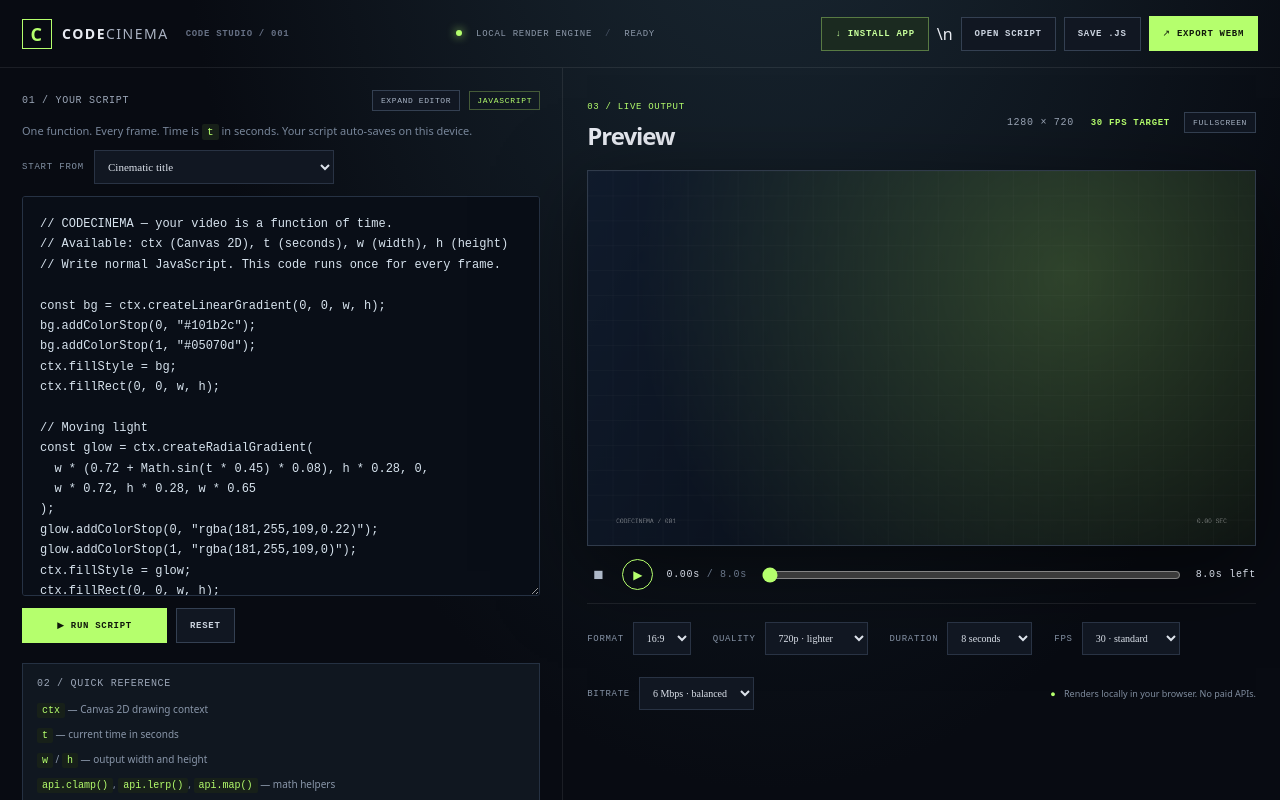
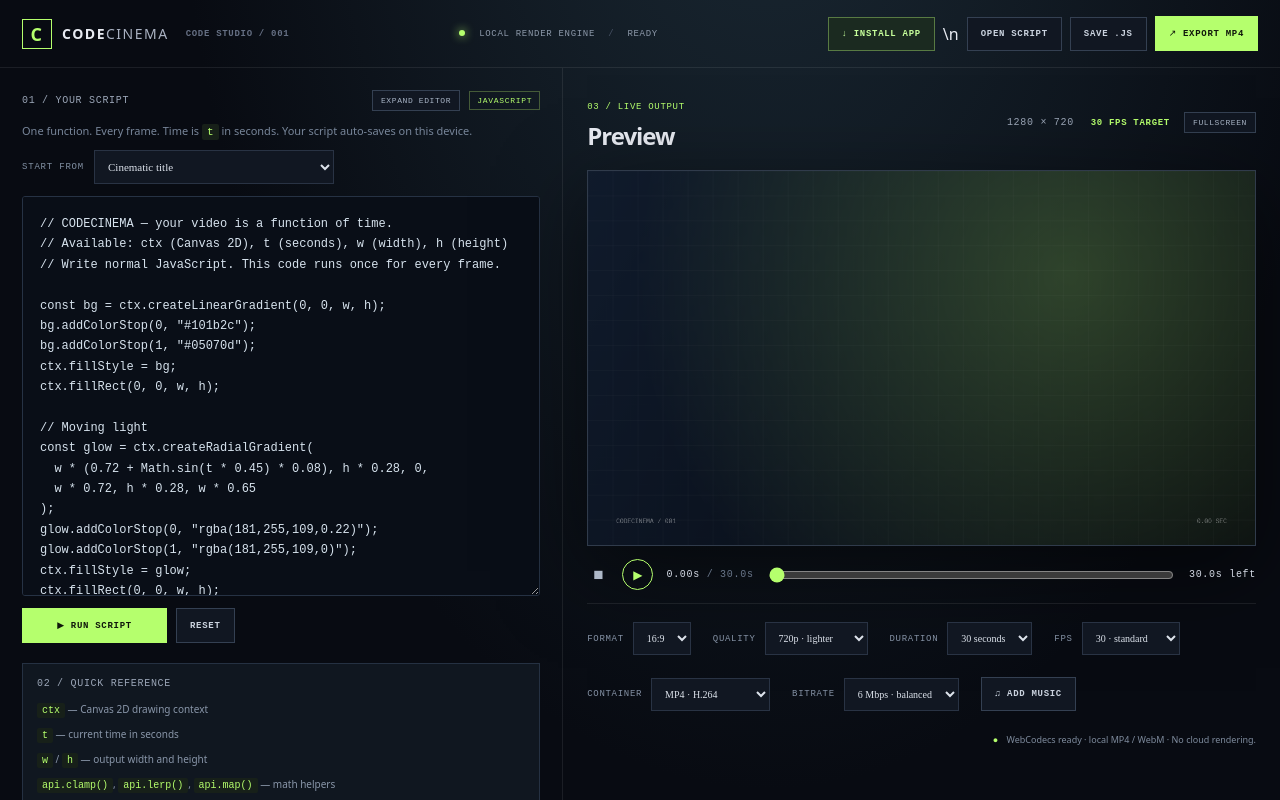
Before and after one commit to justaskaspire/CODECINEMA, a React (Vite) app: page / in a window 1280 px wide. Shown: the top 800 px of the page. Built offline with nearby package versions, Linux system fonts and the light colour scheme.

Commit message:
Upgrade studio export to MP4 WebM and audio

```diff
--- a/src/App.tsx
+++ b/src/App.tsx
@@ -1,4 +1,5 @@
 import { useCallback, useEffect, useRef, useState } from "react";
+import { renderExport, type ExportContainer } from "./mediaExport";
 
 const starterCode = `// CODECINEMA — your video is a function of time.
 // Available: ctx (Canvas 2D), t (seconds), w (width), h (height)
@@ -157,7 +158,7 @@ function scriptError(error: unknown): string {
 export default function App() {
   const [code, setCode] = useState(() => { try { return localStorage.getItem("codec-2026-script") || starterCode; } catch { return starterCode; } });
   const [example, setExample] = useState("Cinematic title");
-  const [duration, setDuration] = useState(8);
+  const [duration, setDuration] = useState(30);
   const [format, setFormat] = useState("16:9");
   const [quality, setQuality] = useState("720p");
   const [running, setRunning] = useState(false);
@@ -169,6 +170,10 @@ export default function App() {
   const [previewExpanded, setPreviewExpanded] = useState(false);
   const [bitrate, setBitrate] = useState(6);
   const [fps, setFps] = useState(30);
+  const [container, setContainer] = useState<ExportContainer>("mp4");
+  const [audioFile, setAudioFile] = useState<File | null>(null);
+  const [renderProgress, setRenderProgress] = useState(0);
+  const [webCodecsAvailable, setWebCodecsAvailable] = useState(false);
   const [installPrompt, setInstallPrompt] = useState<(Event & { prompt: () => Promise<void>; userChoice?: Promise<{ outcome: string }> }) | null>(null);
   const [isInstalled, setIsInstalled] = useState(false);
   const canvasRef = useRef<HTMLCanvasElement>(null);
@@ -178,10 +183,7 @@ export default function App() {
   const startRef = useRef(0);
   const lastFrameAtRef = useRef(0);
   const elapsedRef = useRef(0);
-  const recorderRef = useRef<MediaRecorder | null>(null);
-  const streamRef = useRef<MediaStream | null>(null);
-  const exportCancelledRef = useRef(false);
-  const exportFailedRef = useRef(false);
+  const cancelExportRef = useRef(false);
   const formats: Record<string, [number, number]> = {
     "16:9": quality === "720p" ? [1280, 720] : [1920, 1080],
     "9:16": quality === "720p" ? [720, 1280] : [1080, 1920],
@@ -191,6 +193,7 @@ export default function App() {
   const [width, height] = formats[format];
 
   useEffect(() => {
+    setWebCodecsAvailable("VideoEncoder" in window);
     setIsInstalled(window.matchMedia("(display-mode: standalone)").matches || (navigator as Navigator & { standalone?: boolean }).standalone === true);
     const onPrompt = (event: Event) => {
       event.preventDefault();
@@ -238,10 +241,6 @@ export default function App() {
     } catch (e) {
       setError(scriptError(e));
       setRunning(false);
-      if (recorderRef.current?.state === "recording") {
-        exportFailedRef.current = true;
-        try { recorderRef.current.stop(); } catch { /* recorder cleanup follows */ }
-      }
       setStatus("SCRIPT ERROR");
     }
   }, []);
@@ -310,90 +309,74 @@ export default function App() {
     setStatus("PAUSED");
   };
   const stop = () => {
-    const wasExporting = exporting;
-    if (wasExporting) {
-      exportCancelledRef.current = true;
-      const recorder = recorderRef.current;
-      if (recorder && recorder.state !== "inactive") {
-        try { recorder.stop(); } catch { /* onstop/error cleanup handles the stream */ }
-      } else {
-        streamRef.current?.getTracks().forEach(track => track.stop());
-        streamRef.current = null;
-        recorderRef.current = null;
-        setExporting(false);
-      }
+    if (exporting) {
+      cancelExportRef.current = true;
+      setStatus("CANCELLING EXPORT…");
+      return;
     }
     setRunning(false);
     elapsedRef.current = 0;
     setElapsed(0);
     drawFrame(0);
-    setStatus(wasExporting ? "CANCELLING EXPORT…" : "READY");
+    setStatus("READY");
   };
   const exportVideo = async () => {
     const canvas = canvasRef.current;
-    if (exporting) return;
-    if (!canvas?.captureStream || !("MediaRecorder" in window)) {
-      setError("WebM recording is not supported by this browser.");
-      return;
-    }
+    if (exporting || !canvas) return;
     try {
       renderRef.current = compile(code);
-      const mime = ["video/webm;codecs=vp9", "video/webm;codecs=vp8", "video/webm"].find(type => MediaRecorder.isTypeSupported(type));
-      if (!mime) throw new Error("This browser does not support WebM encoding.");
-      const stream = canvas.captureStream(fps);
-      const recorder = new MediaRecorder(stream, { mimeType: mime, videoBitsPerSecond: bitrate * 1_000_000 });
-      const chunks: BlobPart[] = [];
-      exportCancelledRef.current = false;
-      exportFailedRef.current = false;
-      streamRef.current = stream;
-      recorder.ondataavailable = event => { if (event.data.size) chunks.push(event.data); };
-      recorder.onstop = () => {
-        if (!exportCancelledRef.current && chunks.length) {
-          const url = URL.createObjectURL(new Blob(chunks, { type: mime }));
-          const a = document.createElement("a");
-          a.href = url; a.download = "codec-cinema.webm"; a.click();
-          setTimeout(() => URL.revokeObjectURL(url), 1500);
-        }
-        stream.getTracks().forEach(track => track.stop());
-        streamRef.current = null;
-        recorderRef.current = null;
-        setExporting(false);
-        const failed = exportFailedRef.current;
-        setStatus(failed ? "EXPORT FAILED" : exportCancelledRef.current ? "EXPORT CANCELLED" : "EXPORT COMPLETE");
-        exportFailedRef.current = false;
-      };
-      recorder.onerror = () => {
-        exportFailedRef.current = true;
-        setError("Recording failed. Try 720p or a shorter video.");
-        setRunning(false);
-        setStatus("EXPORT FAILED — CLEANING UP");
-        if (recorder.state !== "inactive") {
-          try { recorder.stop(); } catch { /* browser may already have stopped it */ }
-        } else {
-          stream.getTracks().forEach(track => track.stop());
-          streamRef.current = null;
-          recorderRef.current = null;
-          setExporting(false);
-          setStatus("EXPORT FAILED");
-        }
-      };
-      recorderRef.current = recorder;
+      cancelExportRef.current = false;
       setExporting(true);
-      setStatus("RENDERING");
+      setRenderProgress(0);
+      setError("");
+      setRunning(false);
+      setStatus("PREPARING WEB CODECS");
       elapsedRef.current = 0;
       setElapsed(0);
-      drawFrame(0);
-      recorder.start();
-      setRunning(true);
+
+      const blob = await renderExport({
+        canvas,
+        duration,
+        fps,
+        bitrateMbps: bitrate,
+        container,
+        audioFile,
+        isCancelled: () => cancelExportRef.current,
+        onProgress: progress => {
+          setRenderProgress(progress);
+          setStatus(`RENDERING ${Math.round(progress * 100)}%`);
+        },
+        renderFrame: time => {
+          const ctx = canvas.getContext("2d");
+          if (!ctx || !renderRef.current) throw new Error("The preview canvas is unavailable.");
+          ctx.clearRect(0, 0, canvas.width, canvas.height);
+          renderRef.current(ctx, time, canvas.width, canvas.height, api);
+          elapsedRef.current = time;
+          setElapsed(time);
+        },
+      });
+
+      if (cancelExportRef.current) throw new DOMException("Export cancelled", "AbortError");
+      const url = URL.createObjectURL(blob);
+      const a = document.createElement("a");
+      a.href = url;
+      a.download = `codec-cinema.${container}`;
+      a.click();
+      window.setTimeout(() => URL.revokeObjectURL(url), 3000);
+      setRenderProgress(1);
+      elapsedRef.current = duration;
+      setElapsed(duration);
+      setStatus("EXPORT COMPLETE");
     } catch (e) {
-      exportFailedRef.current = true;
-      setError(scriptError(e));
-      streamRef.current?.getTracks().forEach(track => track.stop());
-      streamRef.current = null;
-      recorderRef.current = null;
+      if ((e instanceof DOMException && e.name === "AbortError") || cancelExportRef.current) {
+        setStatus("EXPORT CANCELLED");
+      } else {
+        setError(e instanceof Error ? e.message : "The export failed unexpectedly.");
+        setStatus("EXPORT FAILED");
+      }
+    } finally {
       setExporting(false);
-      exportFailedRef.current = false;
-      setStatus("EXPORT FAILED");
+      cancelExportRef.current = false;
     }
   };
   const downloadScript = () => {
@@ -417,7 +400,7 @@ export default function App() {
         {!isInstalled && <button className="button install-button" onClick={() => void installApp()}>↓ INSTALL APP</button>}\n        {isInstalled && <span className="installed-badge">✓ INSTALLED</span>}
         <label className="button secondary">OPEN SCRIPT<input hidden type="file" accept=".js,.txt,text/javascript" onChange={e => { void openScript(e.target.files?.[0]); e.currentTarget.value = ""; }} /></label>
         <button className="button secondary" onClick={downloadScript}>SAVE .JS</button>
-        <button className="button primary" onClick={exportVideo} disabled={exporting}>{exporting ? "RENDERING…" : "↗ EXPORT WEBM"}</button>
+        <button className="button primary" onClick={() => void exportVideo()} disabled={exporting}>{exporting ? `RENDERING ${Math.round(renderProgress * 100)}%` : `↗ EXPORT ${container.toUpperCase()}`}</button>
       </div>
     </header>
 
@@ -472,11 +455,15 @@ export default function App() {
           <label>QUALITY <select value={quality} disabled={exporting} onChange={e => setQuality(e.target.value)}><option value="720p">720p · lighter</option><option value="1080p">1080p · sharper</option></select></label>
           <label>DURATION <select value={duration} disabled={exporting} onChange={e => setDuration(Number(e.target.value))}>{[5,8,10,15,20,30,45,60].map(value => <option key={value} value={value}>{value} seconds</option>)}</select></label>
           <label>FPS <select value={fps} disabled={exporting} onChange={e => setFps(Number(e.target.value))}><option value={24}>24 · cinematic</option><option value={30}>30 · standard</option><option value={60}>60 · smooth</option></select></label>
+          <label>CONTAINER <select value={container} disabled={exporting} onChange={e => setContainer(e.target.value as ExportContainer)}><option value="mp4">MP4 · H.264</option><option value="webm">WebM · VP9 / VP8</option></select></label>
           <label>BITRATE <select value={bitrate} disabled={exporting} onChange={e => setBitrate(Number(e.target.value))}><option value={4}>4 Mbps · light</option><option value={6}>6 Mbps · balanced</option><option value={8}>8 Mbps · high</option><option value={12}>12 Mbps · max</option></select></label>
-          <div className="render-note"><span>●</span> Renders locally in your browser. No paid APIs.</div>
+          <label className="button secondary audio-picker">♫ ADD MUSIC<input hidden type="file" accept="audio/*,.mp3,.wav,.m4a,.ogg,.opus" disabled={exporting} onChange={e => { const file = e.target.files?.[0]; if (file && file.size > 50 * 1024 * 1024) setError("Choose an audio file smaller than 50 MB."); else if (file) { setAudioFile(file); setError(""); } e.currentTarget.value = ""; }} /></label>
+          {audioFile && <span className="audio-name">♪ {audioFile.name}<button type="button" onClick={() => setAudioFile(null)} disabled={exporting} aria-label="Remove music">×</button></span>}
+          {exporting && <div className="render-progress" role="progressbar" aria-valuenow={Math.round(renderProgress * 100)} aria-valuemin={0} aria-valuemax={100}><i style={{ width: `${renderProgress * 100}%` }} /></div>}
+          <div className="render-note"><span>●</span> {webCodecsAvailable ? "WebCodecs ready · local MP4 / WebM" : "WebCodecs unavailable · check Chrome version"} · No cloud rendering.</div>
         </div>
       </section>
     </section>
-    <footer><span>CODECINEMA <b>0.11.0 / CODE-DRIVEN ENGINE</b></span><span>WRITE IT. RUN IT. RENDER IT.</span></footer>
+    <footer><span>CODECINEMA <b>0.12.0 / WEB CODECS ENGINE</b></span><span>WRITE IT. RUN IT. RENDER IT.</span></footer>
   </main>;
 }
```
